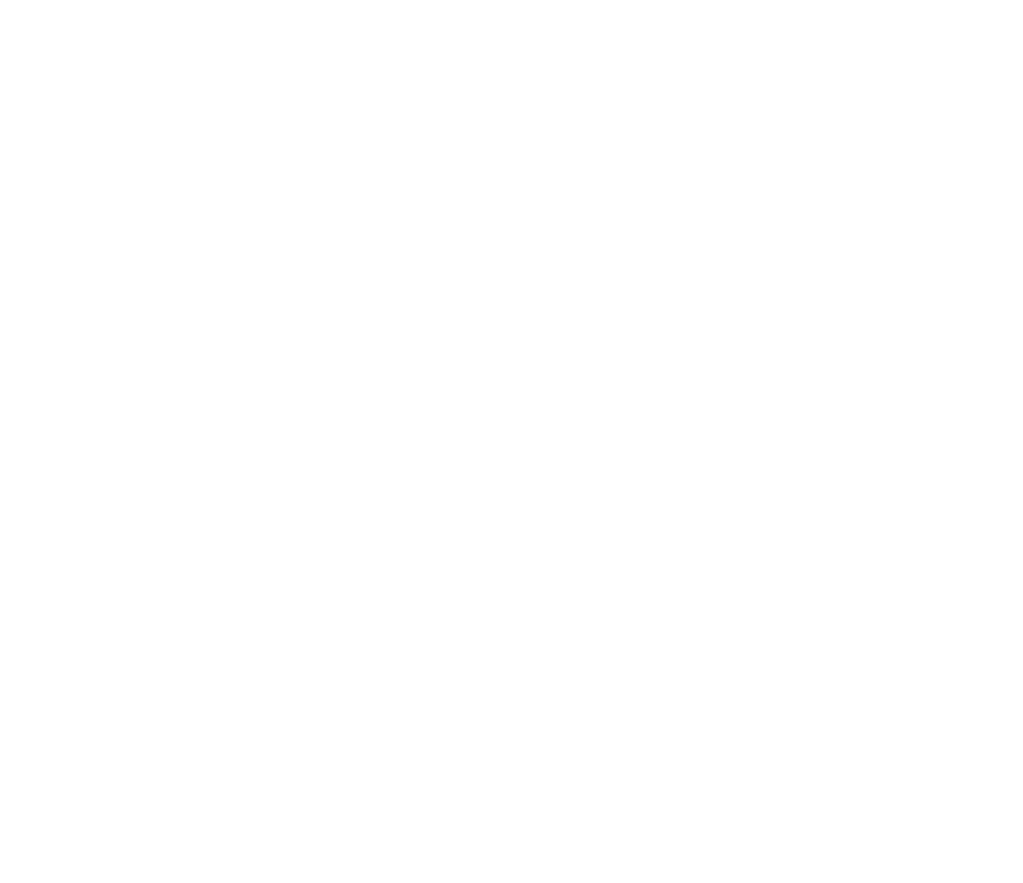
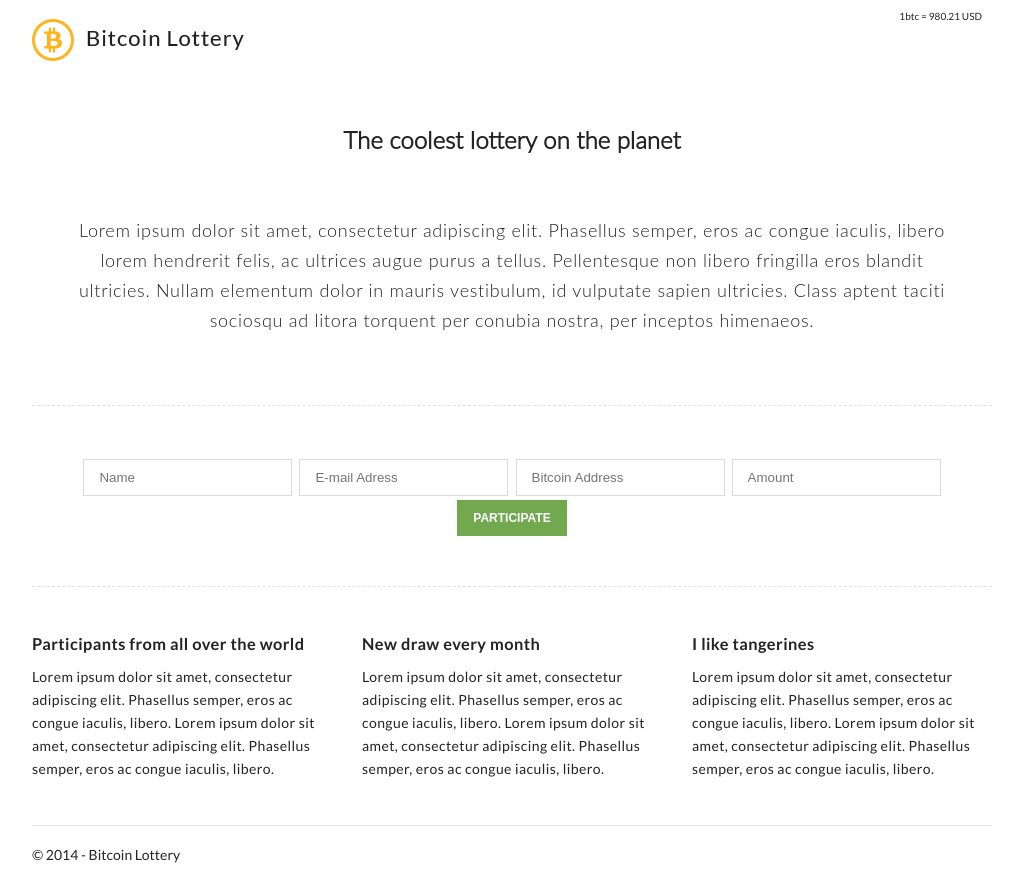
Before and after one commit to farid-oldaccount/djangolottery, a Django app: page / in a window 1280 px wide. Before the commit the part shown is empty. Shown: the whole page, without its empty margins (128-1151 px from the left). Before the commit the page ends 800 px from the top, so only its background shows below. Run offline with Django 3.2, Linux system fonts and the light colour scheme.

Commit message:
Website frontend (HTML+CSS)

```diff
--- /dev/null
+++ b/djangolottery/static/css/style.css
@@ -0,0 +1,127 @@
+@import url(http://fonts.googleapis.com/css?family=Lato:300,400,700);
+
+body{
+	font-family: 'Lato';
+	font-size: 14px;
+	color: #232323;
+	margin: 0;
+}
+
+p{
+	margin: 0;
+}
+
+.wrap{
+	position: relative;
+	margin: 0 auto;
+	width: 960px;
+	overflow: auto;
+}
+
+header#page-header{
+	height: 80px;
+}
+
+	header#page-header h1#logo{
+		text-indent: -9999px;
+		background: url('../images/logo.png');
+		width: 212px;
+		height: 42px;
+	}
+
+	header#page-header span#current-value{
+		position: absolute;
+		top: 10px;
+		right: 10px;
+		font-size: 10px;
+	}
+
+section#cover{
+	text-align: center;
+	font-family: 'Lato Light';
+}
+
+	section#cover h2#slogan{
+		line-height: 80px;
+		font-size: 24px;
+	}
+
+	section#cover p{
+		margin: 35px;
+		font-size: 18px;
+		line-height: 30px;
+		letter-spacing: 0.04em;
+	}
+
+input[type='button'],
+input[type='submit']{
+	font-weight: bold;
+	text-transform: uppercase;
+	padding: 20px 32px 20px 32px;
+	border: none;
+	font-size: 12px;
+	outline: none;
+	cursor: pointer;
+}
+
+input[type='button'].green,
+input[type='submit'].green{
+	background-color: #72a94f;
+	border-color: #72a94f !important;
+	color: #FFF;
+}
+
+input[type='button'].grey,
+input[type='submit'].grey{
+	background-color: #dbdbdb;
+}
+
+form#participate{
+	border-top: dashed 1px #e1e1e1;
+	border-bottom: dashed 1px #e1e1e1;
+	padding: 50px 0 50px 0;
+	text-align: center;
+	margin: 35px 0 35px 0;
+	font-size: 26px;
+	font-family: "Lato Light";
+}
+
+form#participate input{
+	padding: 10px 15px 10px 15px !important;
+	border: solid 1px #DADADA;
+	outline: none;
+}
+
+form#participate input:focus{
+	border-color: #72a94f;
+}
+
+footer#page-footer{
+	margin-top: 35px;
+	border-top: solid 1px #e1e1e1;
+	padding: 20px 0 20px 0;
+}
+
+.s4{
+	width: 320px;
+	float: left;
+	line-height: 23px;
+	letter-spacing: 0.03em;
+}
+
+.s4 h3,
+.s4 p{
+	margin: 10px;
+}
+
+.s4:first-child h3,
+.s4:first-child p{
+	margin-left: 0;
+	margin-right: 20px;
+}
+
+.s4:last-child h3,
+.s4:last-child p{
+	margin-left: 20px;
+	margin-right: 0;
+}
--- a/djangolottery/templates/website/index.html
+++ b/djangolottery/templates/website/index.html
@@ -2,8 +2,53 @@
 <html>
 <head>
 <title>Bitcoin Lottery</title>
+{% load staticfiles %}
+<link rel="stylesheet" type="text/css" href="{% static "css/style.css" %}">
 </head>
 <body>
-
+	<header id="page-header">
+		<div class="wrap">
+			<h1 id="logo">Bitcoin Lottery</h1>
+			<span id="current-value">1btc = 980.21 USD</span>
+		</div>
+	</header>
+	<section id="cover">
+		<div class="wrap">
+			<h2 id="slogan">The coolest lottery on the planet</h2>
+			<p>Lorem ipsum dolor sit amet, consectetur adipiscing elit. Phasellus semper, eros ac congue iaculis, libero <br/>
+			lorem hendrerit felis, ac ultrices augue purus a tellus. Pellentesque non libero fringilla eros blandit<br/>
+			ultricies. Nullam elementum dolor in mauris vestibulum, id vulputate sapien ultricies. Class aptent taciti<br/>
+			sociosqu ad litora torquent per conubia nostra, per inceptos himenaeos.</p>
+		</div>
+	</section>
+	<div class="wrap">
+		<form id="participate" action="participate" method="POST">
+			{% csrf_token %}
+			<input type="text" name="name" placeholder="Name"/>
+			<input type="email" name="email" placeholder="E-mail Adress"/>
+			<input type="text" name="bcaddress" placeholder="Bitcoin Address"/>
+			<input type="text" name="amount" placeholder="Amount"/>
+			<input type="submit" class="green" value="Participate"/>
+		</form>
+	</div>
+	<div class="wrap">
+		<section class="s4">
+			<h3>Participants from all over the world</h3>
+			<p>Lorem ipsum dolor sit amet, consectetur adipiscing elit. Phasellus semper, eros ac congue iaculis, libero. Lorem ipsum dolor sit amet, consectetur adipiscing elit. Phasellus semper, eros ac congue iaculis, libero.</p>
+		</section>
+		<section class="s4">
+			<h3>New draw every month</h3>
+			<p>Lorem ipsum dolor sit amet, consectetur adipiscing elit. Phasellus semper, eros ac congue iaculis, libero. Lorem ipsum dolor sit amet, consectetur adipiscing elit. Phasellus semper, eros ac congue iaculis, libero.</p>
+		</section>
+		<section class="s4">
+			<h3>I like tangerines</h3>
+			<p>Lorem ipsum dolor sit amet, consectetur adipiscing elit. Phasellus semper, eros ac congue iaculis, libero. Lorem ipsum dolor sit amet, consectetur adipiscing elit. Phasellus semper, eros ac congue iaculis, libero.</p>
+		</section>
+	</div>
+	<div class="wrap">
+		<footer id="page-footer">
+				<span>&copy; 2014 - Bitcoin Lottery</span>
+		</footer>
+	</div>
 </body>
 </html>
```
Also changed, not shown: djangolottery/static/images/logo.png (added).
